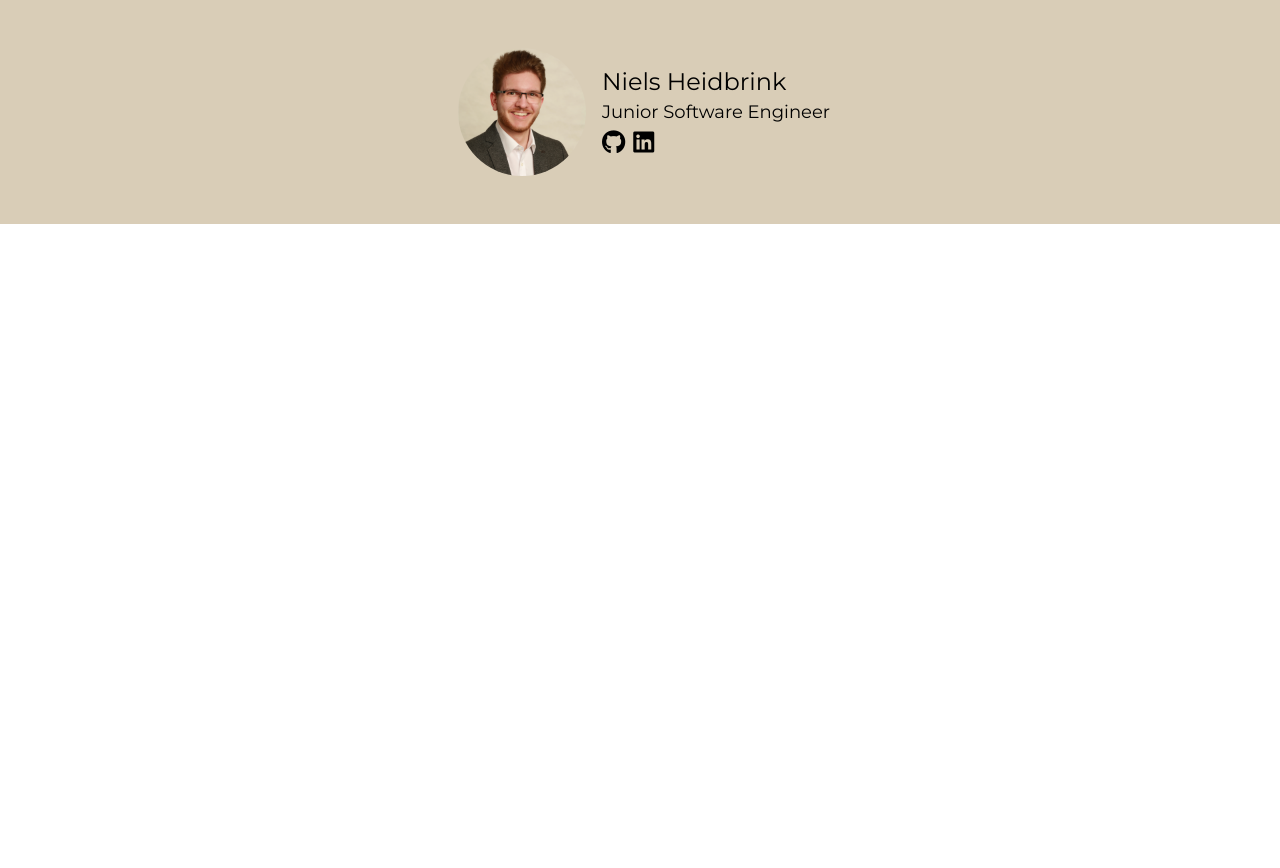
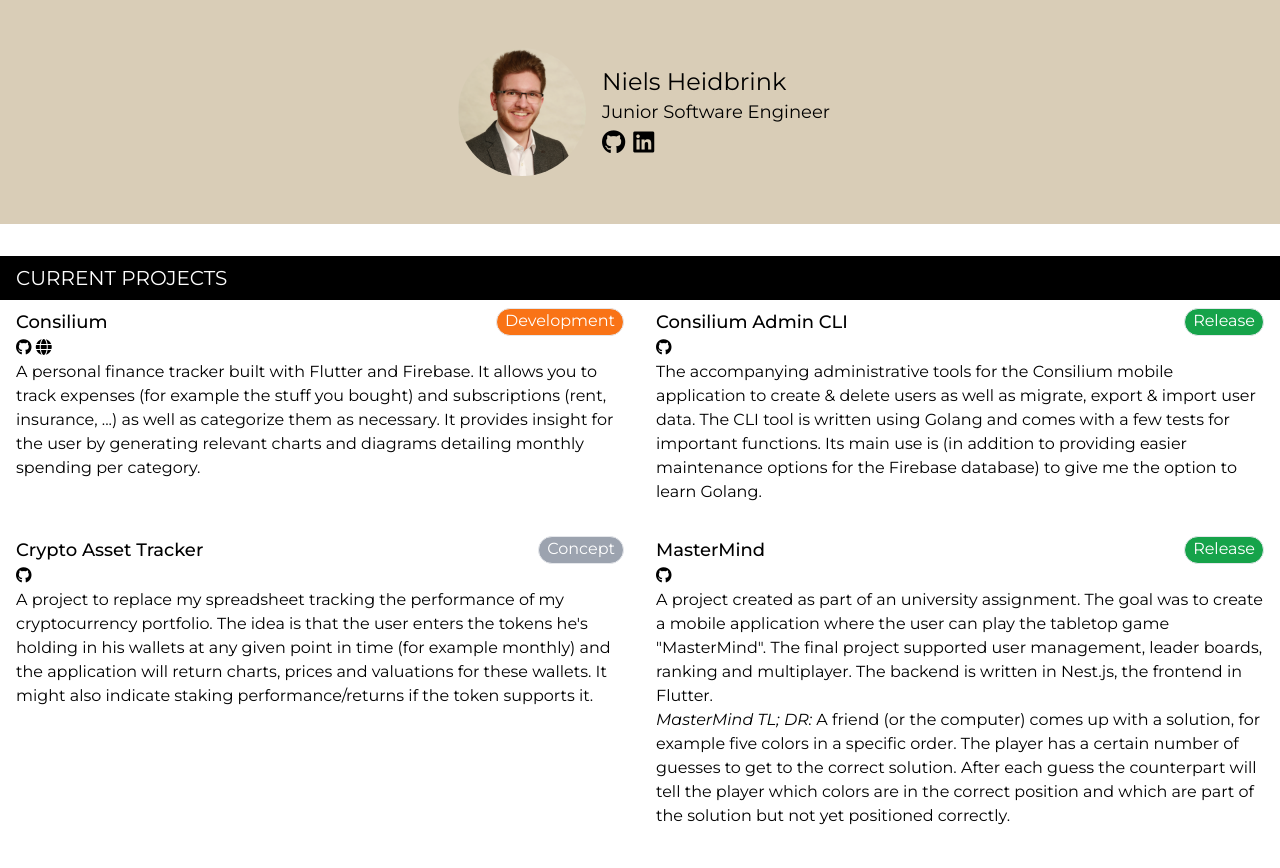
Before and after one commit to niels-hb/niels-hb.github.io, a plain HTML site: page index.html in a window 1280 px wide. Before the commit the page ends 800 px from the top, so only its background shows below. Drawn offline with nearby package versions, Linux system fonts and the light colour scheme.

Commit message:
Added "Current projects"

```diff
--- a/index.html
+++ b/index.html
@@ -27,6 +27,9 @@
           },
           container: {
             center: true,
+            padding: {
+              DEFAULT: "1rem",
+            },
           },
         },
       };
@@ -156,5 +159,129 @@
         </div>
       </div>
     </div>
+
+    <div class="py-8">
+      <div class="bg-black">
+        <div class="container">
+          <h1 class="text-xl uppercase text-white py-2">Current projects</h1>
+        </div>
+      </div>
+
+      <div class="container">
+        <div class="grid grid-cols-1 sm:grid-cols-2 gap-8 py-2">
+          <div class="flex flex-col">
+            <div class="flex flex-row justify-between align-middle">
+              <h1 class="text-lg font-medium">Consilium</h1>
+              <span class="border rounded-full bg-orange-500 px-2 text-white">
+                Development
+              </span>
+            </div>
+
+            <div>
+              <a target="blank" href="https://github.com/niels-hb/consilium/">
+                <i class="fa-brands fa-github"></i>
+              </a>
+              <a target="blank" href="https://consilium.heidbrink.dev/">
+                <i class="fa-solid fa-globe"></i>
+              </a>
+            </div>
+
+            <p>
+              A personal finance tracker built with Flutter and Firebase. It
+              allows you to track expenses (for example the stuff you bought)
+              and subscriptions (rent, insurance, ...) as well as categorize
+              them as necessary. It provides insight for the user by generating
+              relevant charts and diagrams detailing monthly spending per
+              category.
+            </p>
+          </div>
+
+          <div class="flex flex-col">
+            <div class="flex flex-row justify-between align-middle">
+              <h1 class="text-lg font-medium">Consilium Admin CLI</h1>
+              <span class="border rounded-full bg-green-600 px-2 text-white">
+                Release
+              </span>
+            </div>
+
+            <div>
+              <a
+                target="blank"
+                href="https://github.com/niels-hb/consilium-admin/"
+              >
+                <i class="fa-brands fa-github"></i>
+              </a>
+            </div>
+
+            <p>
+              The accompanying administrative tools for the Consilium mobile
+              application to create & delete users as well as migrate, export &
+              import user data. The CLI tool is written using Golang and comes
+              with a few tests for important functions. Its main use is (in
+              addition to providing easier maintenance options for the Firebase
+              database) to give me the option to learn Golang.
+            </p>
+          </div>
+
+          <div class="flex flex-col">
+            <div class="flex flex-row justify-between align-middle">
+              <h1 class="text-lg font-medium">Crypto Asset Tracker</h1>
+              <span class="border rounded-full bg-gray-400 px-2 text-white">
+                Concept
+              </span>
+            </div>
+
+            <div>
+              <a target="blank">
+                <i class="fa-brands fa-github"></i>
+              </a>
+            </div>
+
+            <p>
+              A project to replace my spreadsheet tracking the performance of my
+              cryptocurrency portfolio. The idea is that the user enters the
+              tokens he's holding in his wallets at any given point in time (for
+              example monthly) and the application will return charts, prices
+              and valuations for these wallets. It might also indicate staking
+              performance/returns if the token supports it.
+            </p>
+          </div>
+
+          <div class="flex flex-col">
+            <div class="flex flex-row justify-between align-middle">
+              <h1 class="text-lg font-medium">MasterMind</h1>
+              <span class="border rounded-full bg-green-600 px-2 text-white">
+                Release
+              </span>
+            </div>
+
+            <div>
+              <a
+                target="blank"
+                href="https://github.com/niels-hb/dhbw-microservices-mastermind/"
+              >
+                <i class="fa-brands fa-github"></i>
+              </a>
+            </div>
+
+            <p>
+              A project created as part of an university assignment. The goal
+              was to create a mobile application where the user can play the
+              tabletop game "MasterMind". The final project supported user
+              management, leader boards, ranking and multiplayer. The backend is
+              written in Nest.js, the frontend in Flutter.
+              <br />
+              <i>MasterMind TL; DR:</i>
+              A friend (or the computer) comes up with a solution, for example
+              five colors in a specific order. The player has a certain number
+              of guesses to get to the correct solution. After each guess the
+              counterpart will tell the player which colors are in the correct
+              position and which are part of the solution but not yet positioned
+              correctly.
+            </p>
+          </div>
+        </div>
+      </div>
+    </div>
   </body>
 </html>
```
